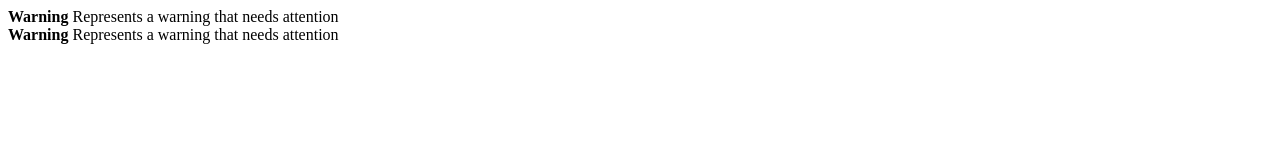
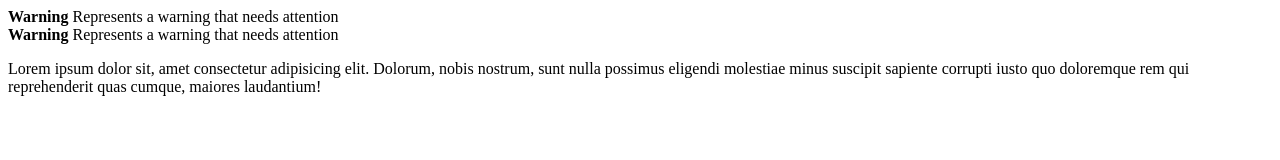
Before and after one commit to rillaf/GitProject, a plain HTML site: page index.html in a window 1280 px wide. Drawn offline with Linux system fonts and the light colour scheme.

Commit message:
added paragraph :)

```diff
--- a/index.html
+++ b/index.html
@@ -8,5 +8,12 @@
   <body>
     <strong>Warning</strong> Represents a warning that needs attention <br />
     <strong>Warning</strong> Represents a warning that needs attention <br />
+
+    <p>
+      Lorem ipsum dolor sit, amet consectetur adipisicing elit. Dolorum, nobis
+      nostrum, sunt nulla possimus eligendi molestiae minus suscipit sapiente
+      corrupti iusto quo doloremque rem qui reprehenderit quas cumque, maiores
+      laudantium!
+    </p>
   </body>
 </html>
```
